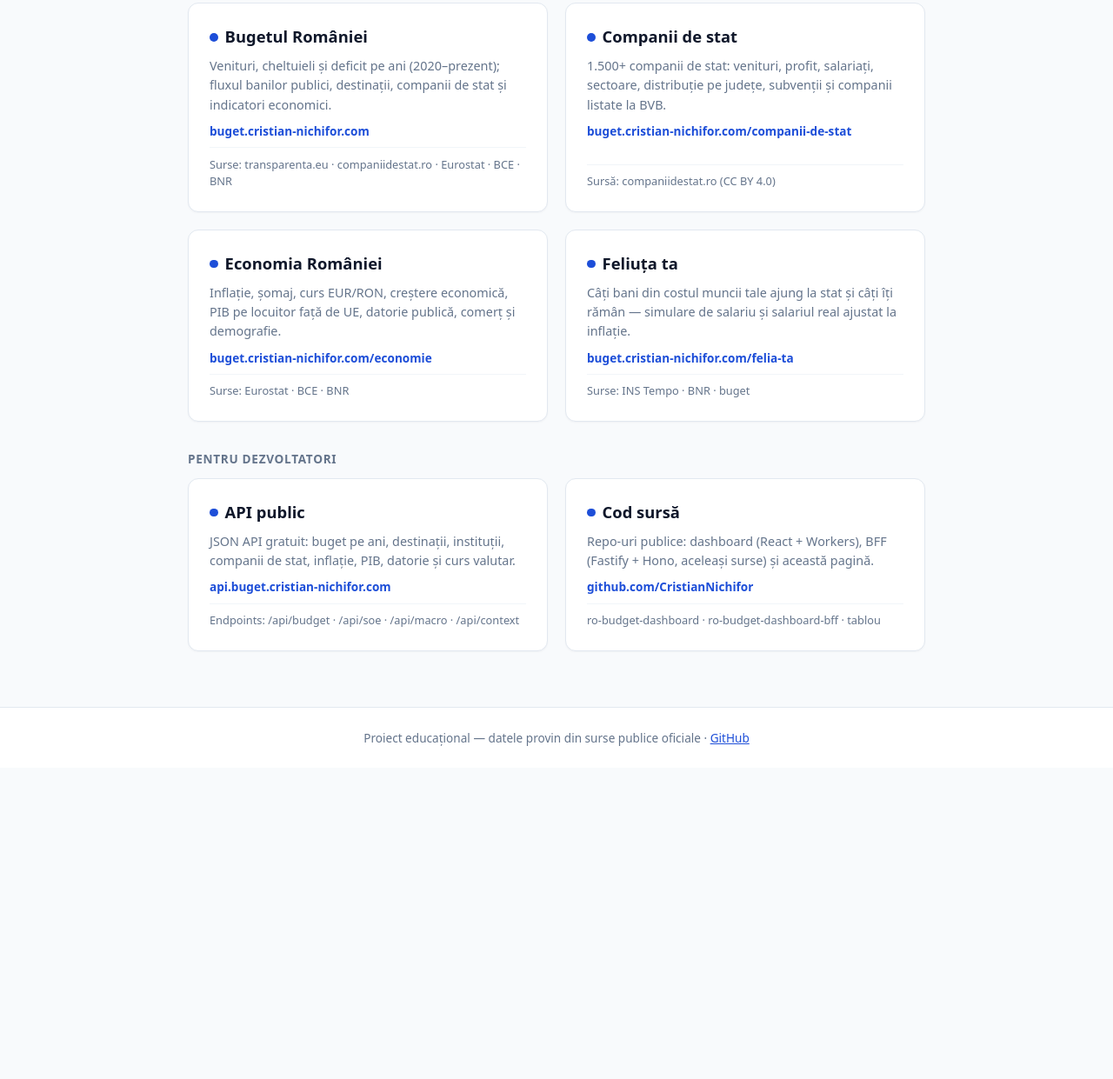
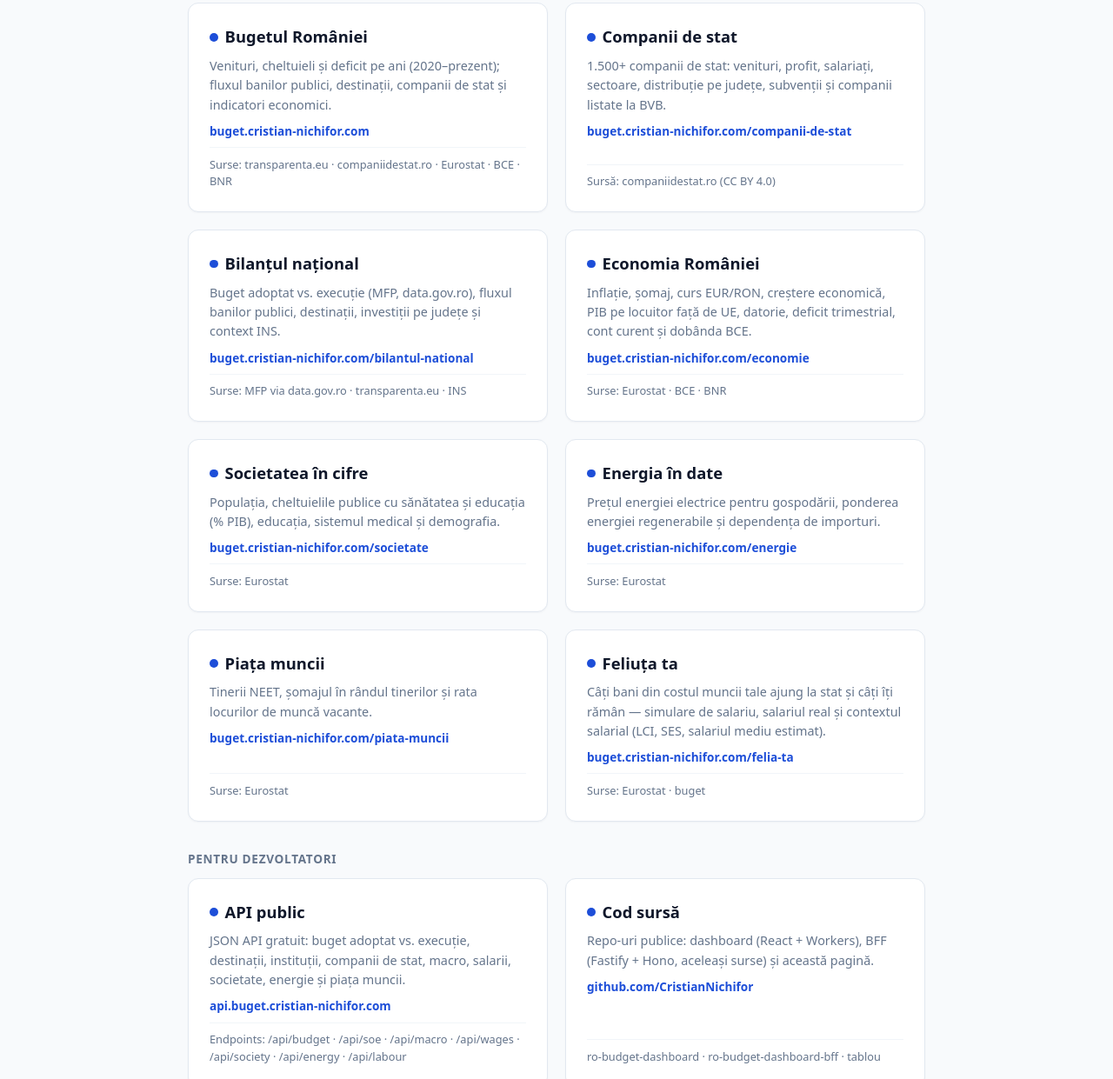
Before and after one commit to CristianNichifor/tablou, a plain HTML site: page public/index.html in a window 1280 px wide. Shown: the part 365-1606 px from the top of the page at 87% size. Before the commit the page ends 1248 px from the top, so only its background shows below. Drawn offline with Linux system fonts and the light colour scheme.

Commit message:
feat: add labour-market card and labour API endpoint

```diff
--- a/public/index.html
+++ b/public/index.html
@@ -77,8 +77,8 @@
 <body>
   <header>
     <h1>Tablou de bord</h1>
-    <p>Proiecte civice open source despre România — buget, companii de stat și indicatori economici, din surse publice oficiale.</p>
-    <span class="badge">Date live — API public</span>
+    <p>Proiecte civice open source despre România — buget adoptat vs. execuție, companii de stat, economie și societate, din surse publice oficiale.</p>
+    <span class="badge">Date live — API public · gratuit</span>
   </header>
 
   <main>
@@ -98,28 +98,56 @@
         <span class="sources">Sursă: companiidestat.ro (CC BY 4.0)</span>
       </a>
 
+      <a class="card" href="https://buget.cristian-nichifor.com/bilantul-national">
+        <h2><span class="dot" aria-hidden="true"></span>Bilanțul național</h2>
+        <p>Buget adoptat vs. execuție (MFP, data.gov.ro), fluxul banilor publici, destinații, investiții pe județe și context INS.</p>
+        <span class="url">buget.cristian-nichifor.com/bilantul-national</span>
+        <span class="sources">Surse: MFP via data.gov.ro · transparenta.eu · INS</span>
+      </a>
+
       <a class="card" href="https://buget.cristian-nichifor.com/economie">
         <h2><span class="dot" aria-hidden="true"></span>Economia României</h2>
-        <p>Inflație, șomaj, curs EUR/RON, creștere economică, PIB pe locuitor față de UE, datorie publică, comerț și demografie.</p>
+        <p>Inflație, șomaj, curs EUR/RON, creștere economică, PIB pe locuitor față de UE, datorie, deficit trimestrial, cont curent și dobânda BCE.</p>
         <span class="url">buget.cristian-nichifor.com/economie</span>
         <span class="sources">Surse: Eurostat · BCE · BNR</span>
       </a>
 
+      <a class="card" href="https://buget.cristian-nichifor.com/societate">
+        <h2><span class="dot" aria-hidden="true"></span>Societatea în cifre</h2>
+        <p>Populația, cheltuielile publice cu sănătatea și educația (% PIB), educația, sistemul medical și demografia.</p>
+        <span class="url">buget.cristian-nichifor.com/societate</span>
+        <span class="sources">Surse: Eurostat</span>
+      </a>
+
+      <a class="card" href="https://buget.cristian-nichifor.com/energie">
+        <h2><span class="dot" aria-hidden="true"></span>Energia în date</h2>
+        <p>Prețul energiei electrice pentru gospodării, ponderea energiei regenerabile și dependența de importuri.</p>
+        <span class="url">buget.cristian-nichifor.com/energie</span>
+        <span class="sources">Surse: Eurostat</span>
+      </a>
+
+      <a class="card" href="https://buget.cristian-nichifor.com/piata-muncii">
+        <h2><span class="dot" aria-hidden="true"></span>Piața muncii</h2>
+        <p>Tinerii NEET, șomajul în rândul tinerilor și rata locurilor de muncă vacante.</p>
+        <span class="url">buget.cristian-nichifor.com/piata-muncii</span>
+        <span class="sources">Surse: Eurostat</span>
+      </a>
+
       <a class="card" href="https://buget.cristian-nichifor.com/felia-ta">
         <h2><span class="dot" aria-hidden="true"></span>Feliuța ta</h2>
-        <p>Câți bani din costul muncii tale ajung la stat și câți îți rămân — simulare de salariu și salariul real ajustat la inflație.</p>
+        <p>Câți bani din costul muncii tale ajung la stat și câți îți rămân — simulare de salariu, salariul real și contextul salarial (LCI, SES, salariul mediu estimat).</p>
         <span class="url">buget.cristian-nichifor.com/felia-ta</span>
-        <span class="sources">Surse: INS Tempo · BNR · buget</span>
+        <span class="sources">Surse: Eurostat · buget</span>
       </a>
     </div>
 
     <p class="section-title">Pentru dezvoltatori</p>
     <div class="grid">
-      <a class="card" href="https://api.buget.cristian-nichifor.com/api/budget/years">
+      <a class="card" href="https://api.buget.cristian-nichifor.com/api/budget/comparison">
         <h2><span class="dot" aria-hidden="true"></span>API public</h2>
-        <p>JSON API gratuit: buget pe ani, destinații, instituții, companii de stat, inflație, PIB, datorie și curs valutar.</p>
+        <p>JSON API gratuit: buget adoptat vs. execuție, destinații, instituții, companii de stat, macro, salarii, societate, energie și piața muncii.</p>
         <span class="url">api.buget.cristian-nichifor.com</span>
-        <span class="sources">Endpoints: /api/budget · /api/soe · /api/macro · /api/context</span>
+        <span class="sources">Endpoints: /api/budget · /api/soe · /api/macro · /api/wages · /api/society · /api/energy · /api/labour</span>
       </a>
 
       <a class="card" href="https://github.com/CristianNichifor">
```
